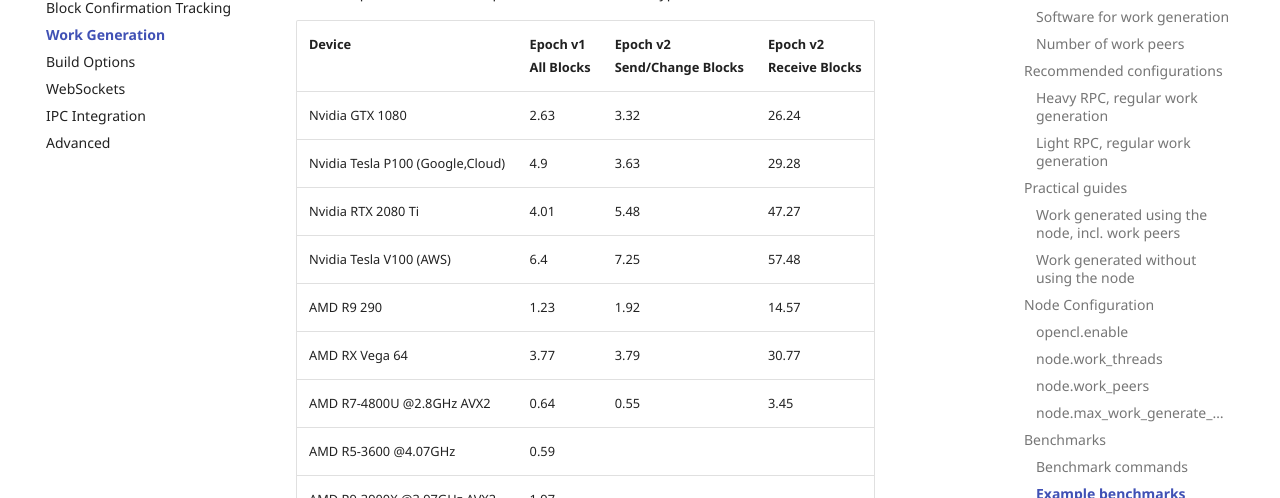
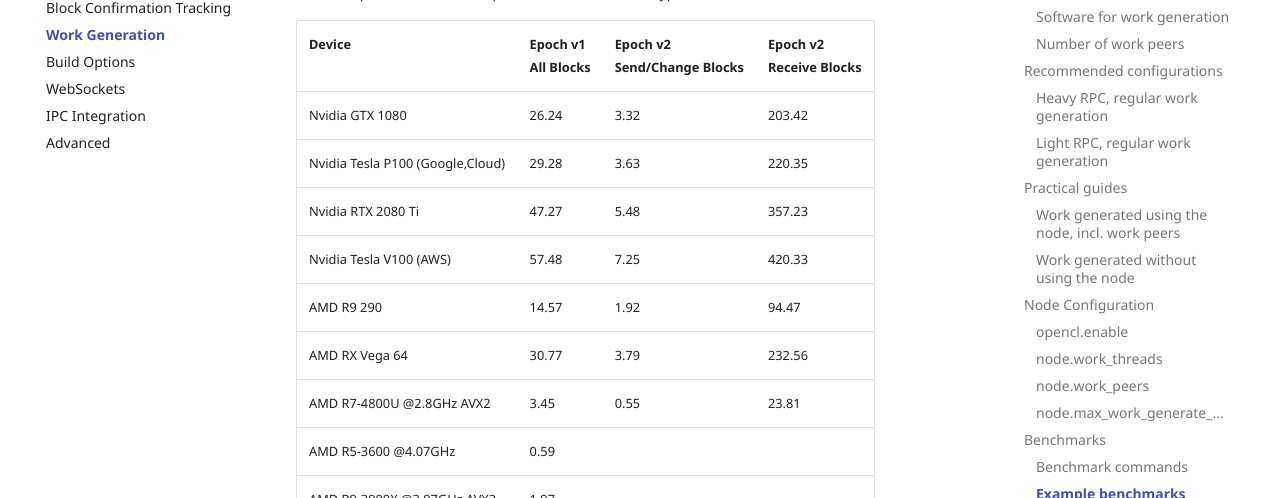
Before and after one commit to nanocurrency/nano-docs, an MkDocs documentation site: the page built from docs/integration-guides/work-generation.md, in a window 1280 px wide and 900 px high, scrolled down 6941 px. Shown: the part 154-652 px from the top of the window. Built offline with MkDocs 1.6.1 and Material for MkDocs 9.7.7, drawn with Linux system fonts in a browser that asks for light colours; formulas are drawn with MathJax 3; comment, search, counter and statistics services are not loaded.

Commit message:
Fix incorrect benchmark numbers

```diff
--- a/docs/integration-guides/work-generation.md
+++ b/docs/integration-guides/work-generation.md
@@ -184,13 +184,13 @@
 
 | **Device** | **Epoch v1**<br />All Blocks | **Epoch v2**<br />Send/Change Blocks | **Epoch v2**<br />Receive Blocks |
 |--------|-|-|-|
-| Nvidia GTX 1080 | 2.63 | 3.32 | 26.24 |
-| Nvidia Tesla P100 (Google,Cloud) | 4.9 | 3.63 | 29.28 |
-| Nvidia RTX 2080 Ti | 4.01 | 5.48 | 47.27 |
-| Nvidia Tesla V100 (AWS) | 6.4 | 7.25 | 57.48 |
-| AMD R9 290 | 1.23 | 1.92 | 14.57 |
-| AMD RX Vega 64 | 3.77 | 3.79 | 30.77 |
-| AMD R7-4800U @2.8GHz AVX2 | 0.64 | 0.55 | 3.45 |
+| Nvidia GTX 1080 | 26.24 | 3.32 | 203.42 |
+| Nvidia Tesla P100 (Google,Cloud) | 29.28 | 3.63 | 220.35 |
+| Nvidia RTX 2080 Ti | 47.27 | 5.48 | 357.23 |
+| Nvidia Tesla V100 (AWS) | 57.48 | 7.25 | 420.33 |
+| AMD R9 290 | 14.57 | 1.92 | 94.47 |
+| AMD RX Vega 64 | 30.77 | 3.79 | 232.56 |
+| AMD R7-4800U @2.8GHz AVX2 | 3.45 | 0.55 | 23.81 |
 | AMD R5-3600 @4.07GHz | 0.59 | | |
 | AMD R9-3900X @3.97GHz AVX2 | 1.97 | | |
 | Nvidia Tesla K80 (Google,Cloud) | 1.64 | | |
```
